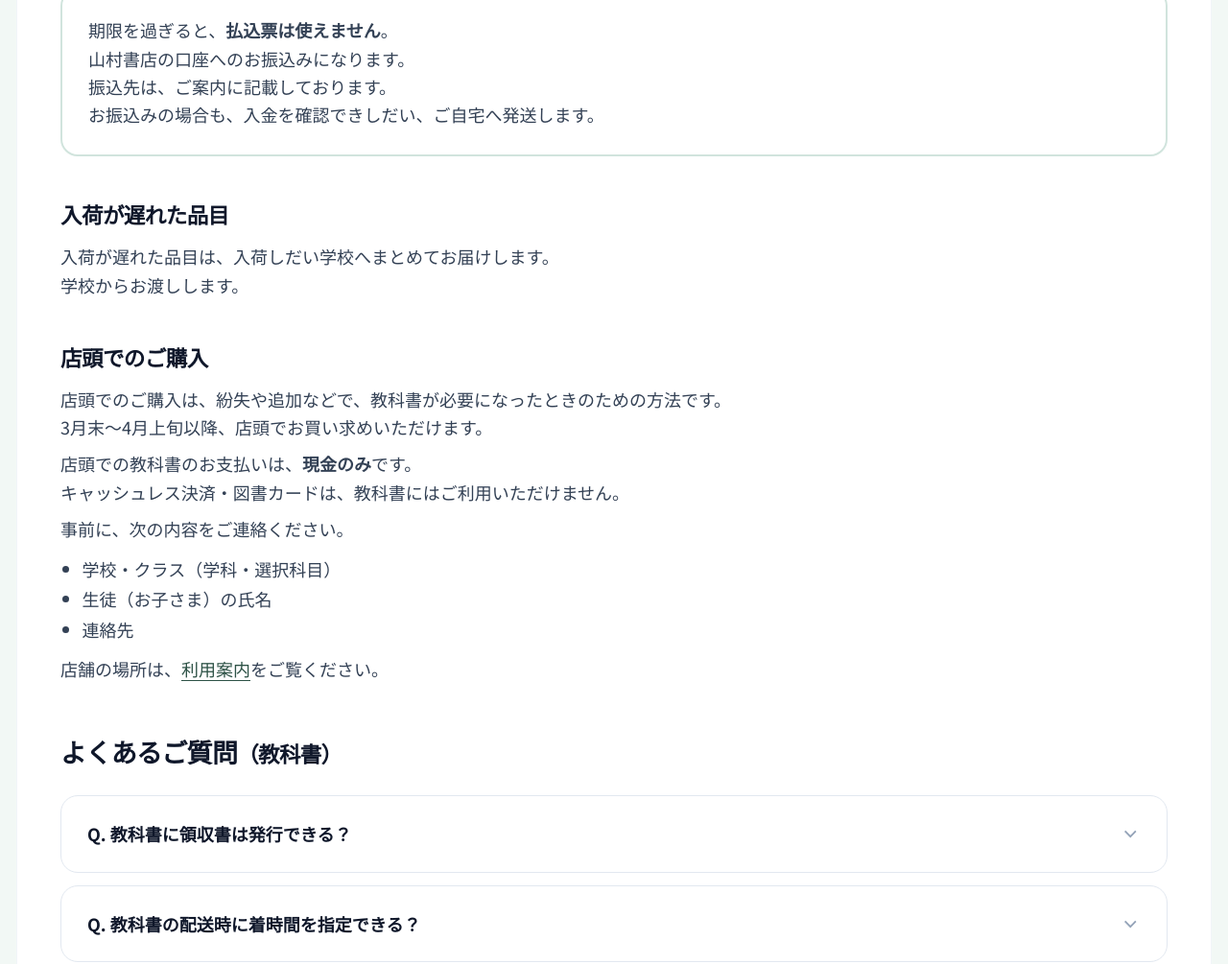
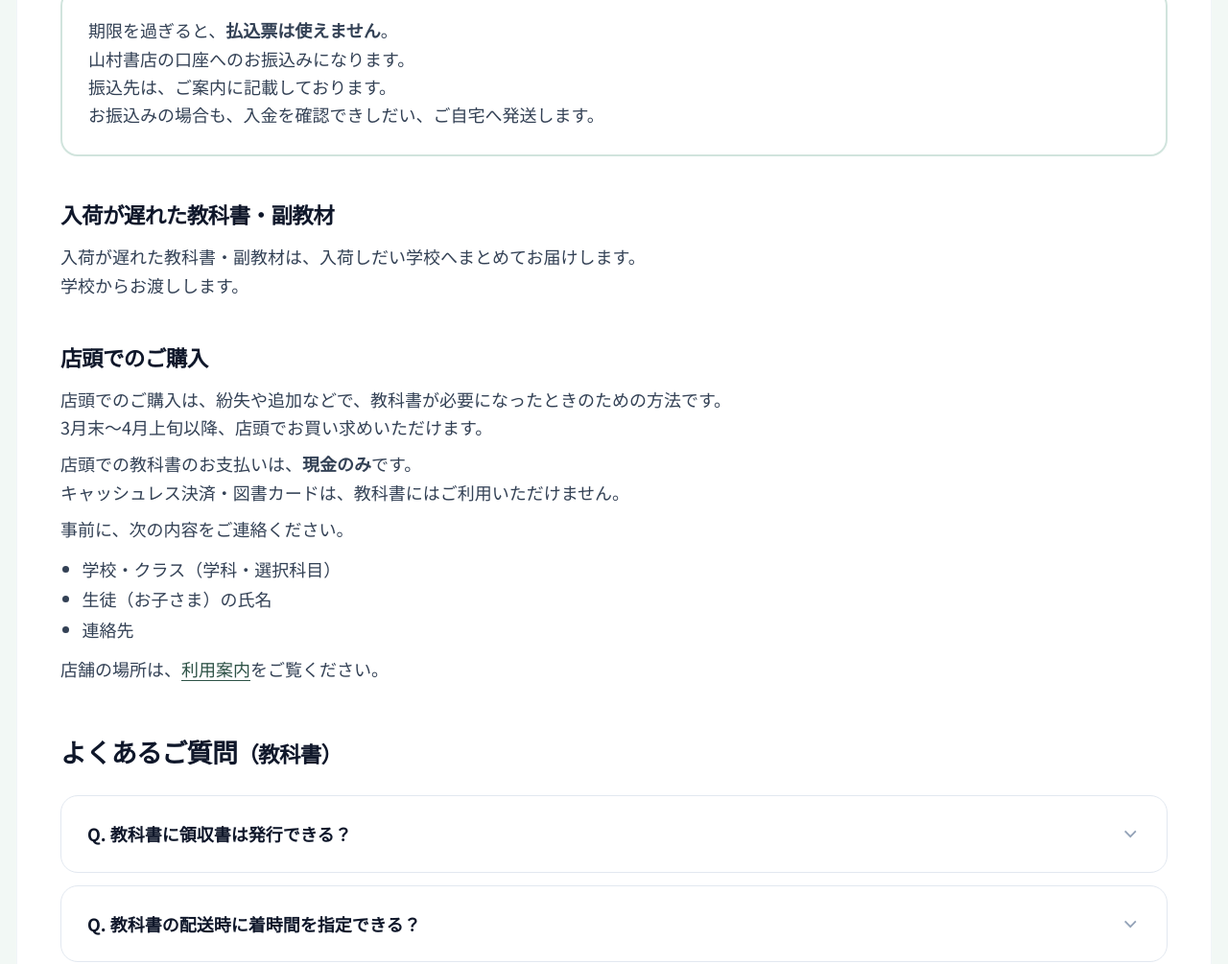
Before and after one commit to sakasaew/yamamurabooks, a website: page textbook.html in a window 1280 px wide. Shown: the part 1751-2756 px from the top of the page at 96% size. Drawn offline with Linux system fonts and the light colour scheme.

Commit message:
textbook.html: 「品目」を「教科書・副教材」に修正
Co-Authored-By: Claude Sonnet 5.5 <noreply@anthropic.com>

```diff
--- a/textbook.html
+++ b/textbook.html
@@ -182,9 +182,9 @@
             </p>
           </div>
 
-          <h3 class="mt-10 text-xl font-bold tracking-tight text-slate-900">入荷が遅れた品目</h3>
+          <h3 class="mt-10 text-xl font-bold tracking-tight text-slate-900">入荷が遅れた教科書・副教材</h3>
           <p class="mt-3 text-base leading-relaxed text-slate-700">
-            入荷が遅れた品目は、入荷しだい学校へまとめてお届けします。<br />
+            入荷が遅れた教科書・副教材は、入荷しだい学校へまとめてお届けします。<br />
             学校からお渡しします。
           </p>
 
```
